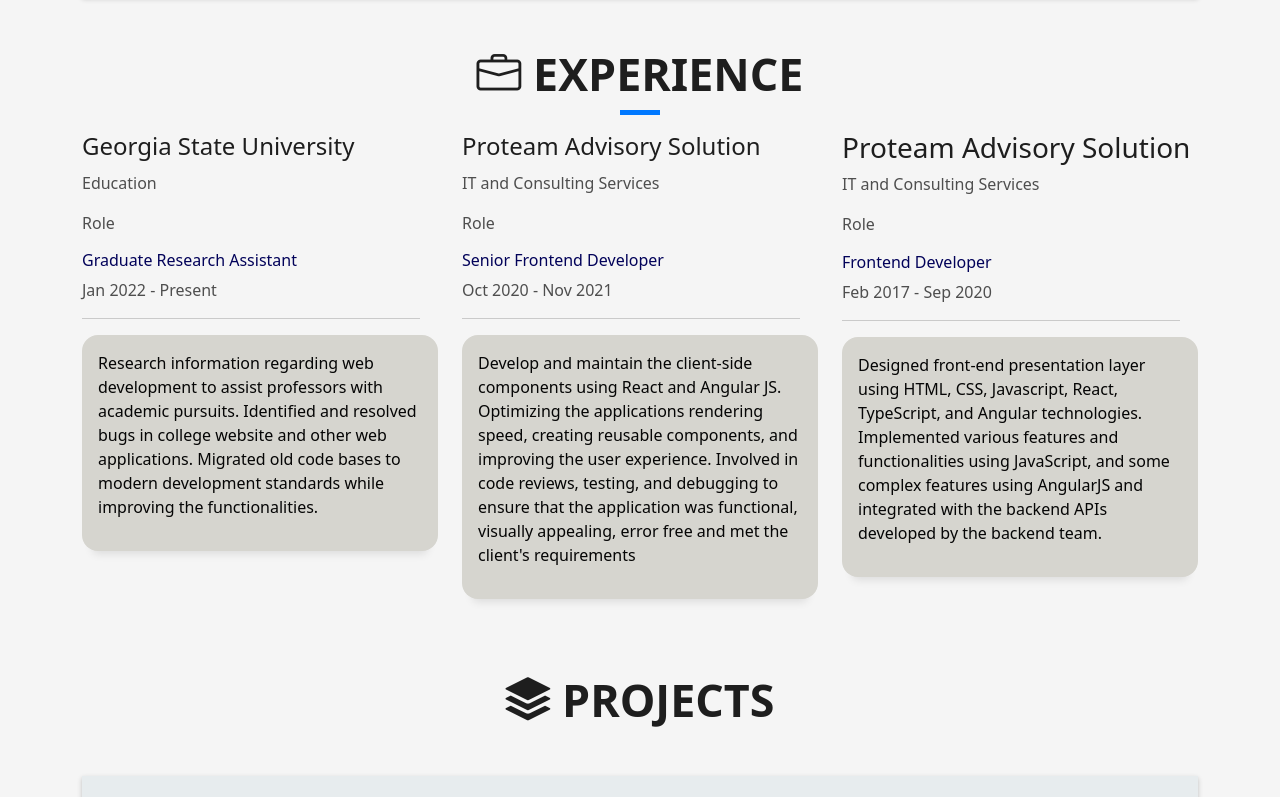
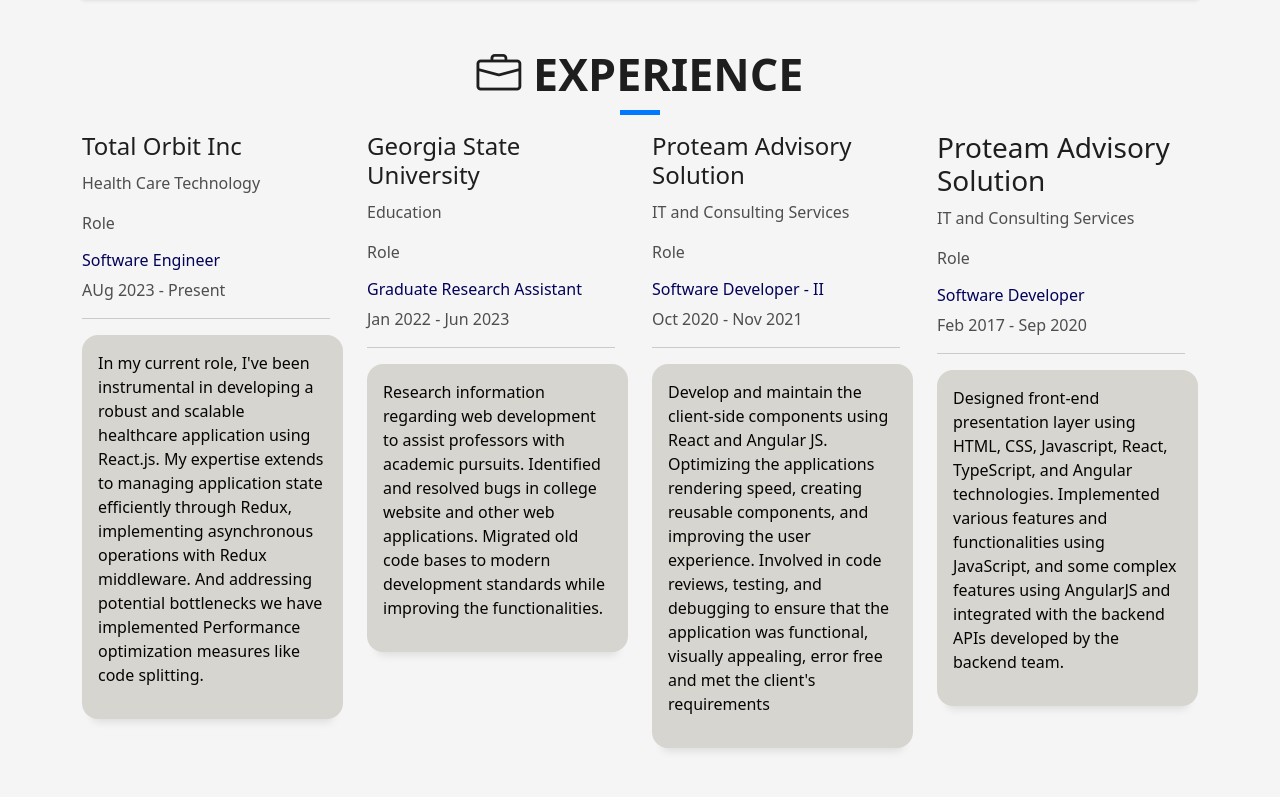
Before and after one commit to sbatthineni1/sbatthineni1.github.io, a plain HTML site: page index.html in a window 1280 px wide. Shown: the part 1100-1897 px from the top of the page. Drawn offline with Linux system fonts and the light colour scheme.

Commit message:
Add files via upload

```diff
--- a/index.html
+++ b/index.html
@@ -62,13 +62,14 @@
         <div class="container">
           <!--<p class="display-6 color-d">Hello, world!</p>-->
           <h1 class="hero-title">Shilpa Batthineni</h1>
-          <h5 class="hero-min"> Graduate Research and Teaching Assistant</h5>
-          <h5 class="hero-min-min">Georgia State University</h5>
+          <h5 class="hero-min"> Software Engineer</h5>
+          <h5 class="hero-min-min">Total Orbit Inc</h5>
           <p class="hero-subtitle"><span class="typed" data-typed-items="I am Shilpa | I have 4 years of experience as a Software Engineer | I love developing Web Applications | I work on Java, React, AngularJS and Bootstrap | I am technology enthusiast | I would love to connect with you"></span></p>
           <!-- <p class="pt-3"><a class="btn btn-primary btn js-scroll px-4" href="#about" role="button">Learn More</a></p> -->
           <p class="hero-icons">
             <a href="https://www.linkedin.com/in/sbatthineni/" class="hero-icons"><img src="assets/img/LN.png" alt="" class="img-fluid"></a>
             <a href="https://github.com/sbatthineni1" class="hero-icons"><img src="assets/img/GH.png" alt="" class="img-fluid"></a>
+            <a href="https://leetcode.com/sbatthineni/" class="hero-icons"><img src="assets/img/LC.png" alt="" class="img-fluid"></a>
             <a href="https://www.facebook.com/shilpa.batthineni/" class="hero-icons"><img src="assets/img/FB.png" alt="" class="img-fluid"></a>
           </p>
         </div>
@@ -116,7 +117,7 @@
                       Knowledgeable of backend and front-end development requirements.
                     </p>
                     <p class="lead">
-                      Collaborative team player with excellent technical abilities offering 4+ years of related experience.
+                      Collaborative team player with excellent technical abilities offering over four years of related experience.
                     </p>
                     <p class="lead">
                       Complex problem-solver with an analytics-driven mindset.
@@ -149,16 +150,37 @@
           </div>
         </div>
         <div class="row">
+          <div class="col-md-3">
+            <div class="testimonial-item">
+
+              <h4 class = "s-heading">Total Orbit Inc</h3>
+              <p>Health Care Technology</p>
+              <p>Role</p>
+              <h6 class = "s-subtitle">Software Engineer</h6>
+              <h8>AUg 2023 -  Present</h8>
+
+            </div>
+            <hr size="3" width="95%" color="grey">
+            <div class="service-box">
+              <div class="service-content">
+                <p class="s-description">
+                  In my current role, I've been instrumental in developing a robust and scalable healthcare application using React.js.
+                  My expertise extends to managing application state efficiently through Redux, implementing asynchronous operations with Redux middleware.
+                  And addressing  potential bottlenecks we have implemented Performance optimization measures like code splitting.
+                </p>
+              </div>
+            </div>
+          </div>
 
 
-          <div class="col-md-4">
+          <div class="col-md-3">
             <div class="testimonial-item">
 
               <h4 class = "s-heading">Georgia State University</h3>
               <p>Education</p>
               <p>Role</p>
               <h6 class = "s-subtitle">Graduate Research Assistant</h6>
-              <h8>Jan 2022 - Present</h8>
+              <h8>Jan 2022 - Jun 2023</h8>
 
             </div>
             <hr size="3" width="95%" color="grey">
@@ -172,13 +194,13 @@
               </div>
             </div>
           </div>
-          <div class="col-md-4">
+          <div class="col-md-3">
             <div class="testimonial-item">
 
               <h4 class = "s-heading">Proteam Advisory Solution</h3>
               <p>IT and Consulting Services</p>
               <p>Role</p>
-              <h6 class = "s-subtitle">Senior Frontend Developer</h6>
+              <h6 class = "s-subtitle">Software Developer - II </h6>
               <h8>Oct 2020 - Nov 2021</h8>
             </div>
             <hr size="3" width="95%" color="grey">
@@ -190,12 +212,12 @@
               </div>
             </div>
           </div>
-          <div class="col-md-4">
+          <div class="col-md-3">
             <div class="testimonial-item">
               <h3>Proteam Advisory Solution</h3>
               <p>IT and Consulting Services</p>
               <p>Role</p>
-              <h6 class = "s-subtitle">Frontend Developer</h6>
+              <h6 class = "s-subtitle">Software Developer</h6>
               <h8>Feb 2017 - Sep 2020</h8>
             </div>
 
@@ -450,7 +472,7 @@
 
                 <h4 class = "s-heading">Masters in CS</h4>
                 <h6 class = "s-subtitle">Computer Science</h6>
-                <p>2022 - Present</p>
+                <p>Jan 2022 - Dec 2023</p>
                 <h7 class = "e-label">Georgia State University</h7>
                 <p>Altanta USA</p>
             </div>
@@ -560,12 +582,7 @@
                         Lets connect and team-up to build the world together.
                       </p>
                       <div class="socials">
-                        <ul>
-                          <li><a href="https://www.facebook.com/shilpa.batthineni/"><span class="ico-circle"><i class="bi bi-facebook"></i></span></a></li>
 
-                          <li><a href="https://github.com/sbatthineni1"><span class="ico-circle"><i class="bi bi-github"></i></span></a></li>
-                          <li><a href="https://www.linkedin.com/in/sbatthineni/"><span class="ico-circle"><i class="bi bi-linkedin"></i></span></a></li>
-                        </ul>
                       </div>
                     </div>
                   </div>
```
